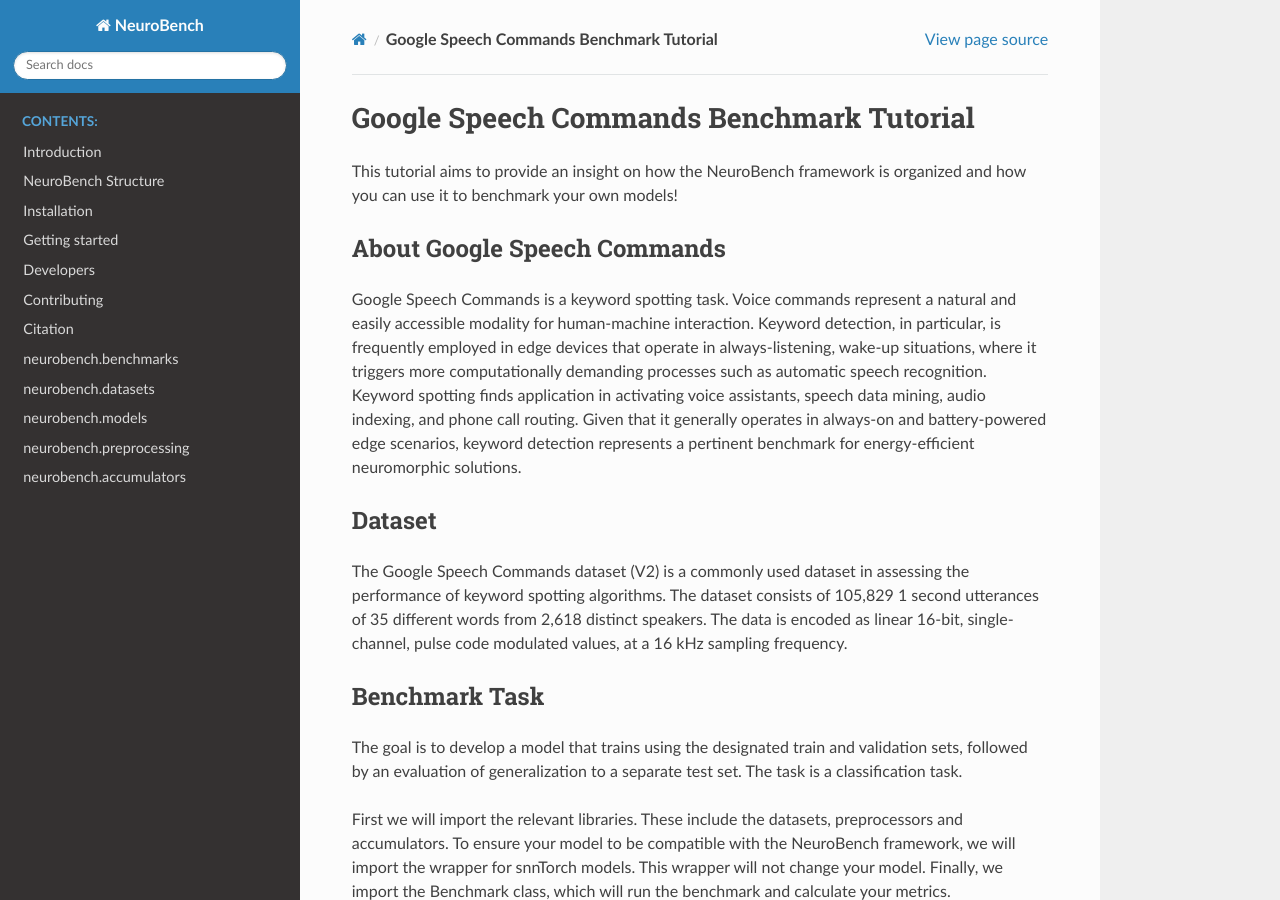
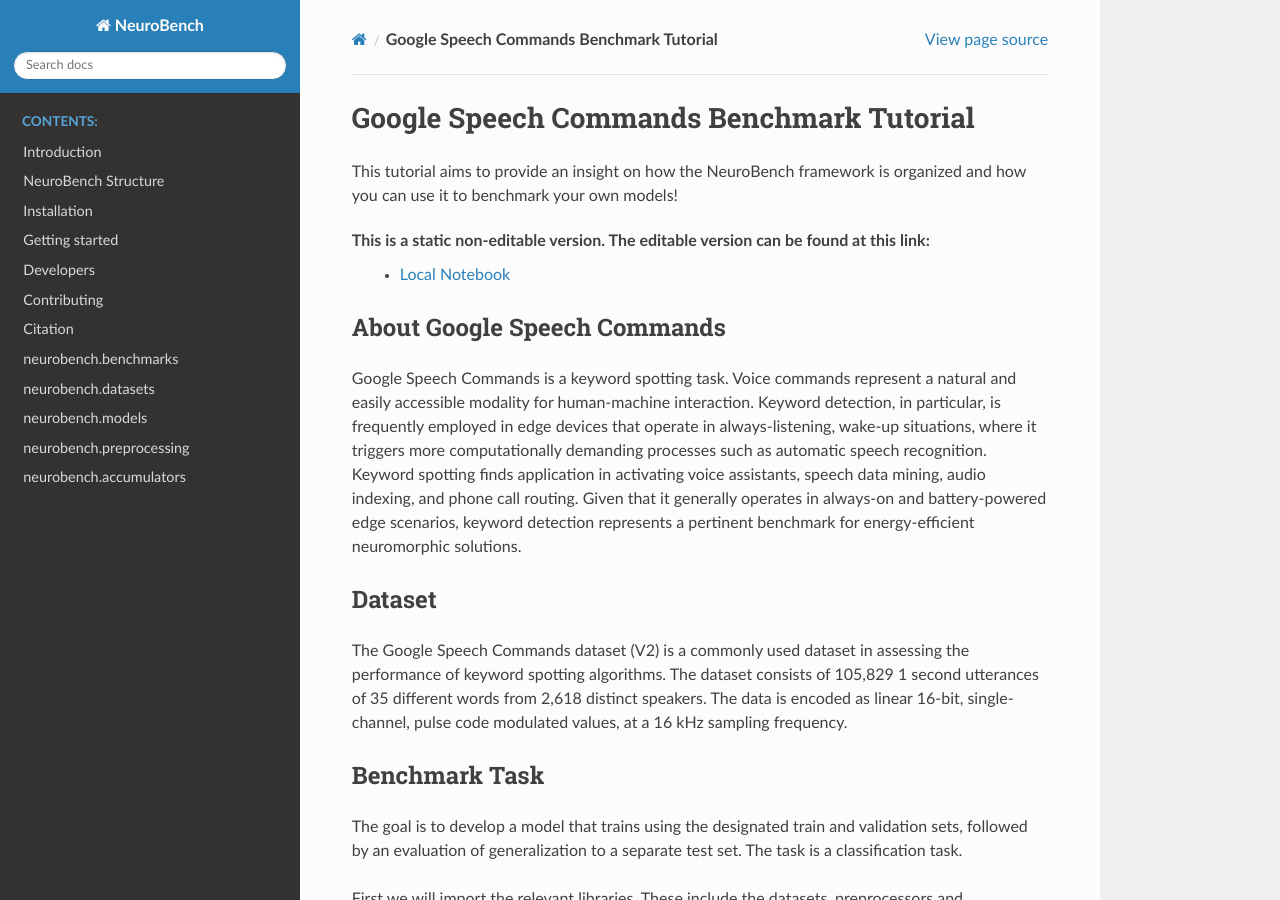
Before and after one commit to NeuroBench/neurobench, a Sphinx documentation site: the page built from docs/Tutorials/neurobench.gsc.rst, in a window 1280 px wide and 900 px high. Built offline with Sphinx 7.4.7 and the Read the Docs theme 2.0.0, drawn with Linux system fonts in a browser that asks for light colours.

Commit message:
links to editable versions

```diff
--- a/docs/Tutorials/neurobench.gsc.rst
+++ b/docs/Tutorials/neurobench.gsc.rst
@@ -5,6 +5,9 @@
 ============================================
 
 This tutorial aims to provide an insight on how the NeuroBench framework is organized and how you can use it to benchmark your own models!
+
+This is a static non-editable version. The editable version can be found at this link:
+ * `Local Notebook <path/to/ipynb_file>`__
 
 .. _about-google-speech-commands:
 
--- a/docs/Tutorials/neurobench.mg.rst
+++ b/docs/Tutorials/neurobench.mg.rst
@@ -5,6 +5,9 @@
 =======================================
 
 This tutorial aims to provide insights into how the NeuroBench framework is organized and how you can utilize it to benchmark your models!
+
+This is a static non-editable version. The editable version can be found at this link:
+ * `Local Notebook <path/to/ipynb_file>`__
 
 .. _about-mackey-glass:
 
--- a/docs/Tutorials/neurobench.pma.rst
+++ b/docs/Tutorials/neurobench.pma.rst
@@ -5,6 +5,9 @@
 =========================================
 
 This tutorial aims to provide an insight on how the NeuroBench framework is organized and how you can use it to benchmark your own models!
+
+This is a static non-editable version. The editable version can be found at this link:
+ * `Local Notebook <path/to/ipynb_file>`__
 
 .. _about-dvs-object-detection:
 
--- a/docs/Tutorials/neurobench.primate.rst
+++ b/docs/Tutorials/neurobench.primate.rst
@@ -5,6 +5,9 @@
 ============================================
 
 This tutorial aims to provide insights into how the NeuroBench framework is organized and how you can utilize it to benchmark your models!
+
+This is a static non-editable version. The editable version can be found at this link:
+ * `Local Notebook <path/to/ipynb_file>`__
 
 .. _about-primate-reaching:
 
```
